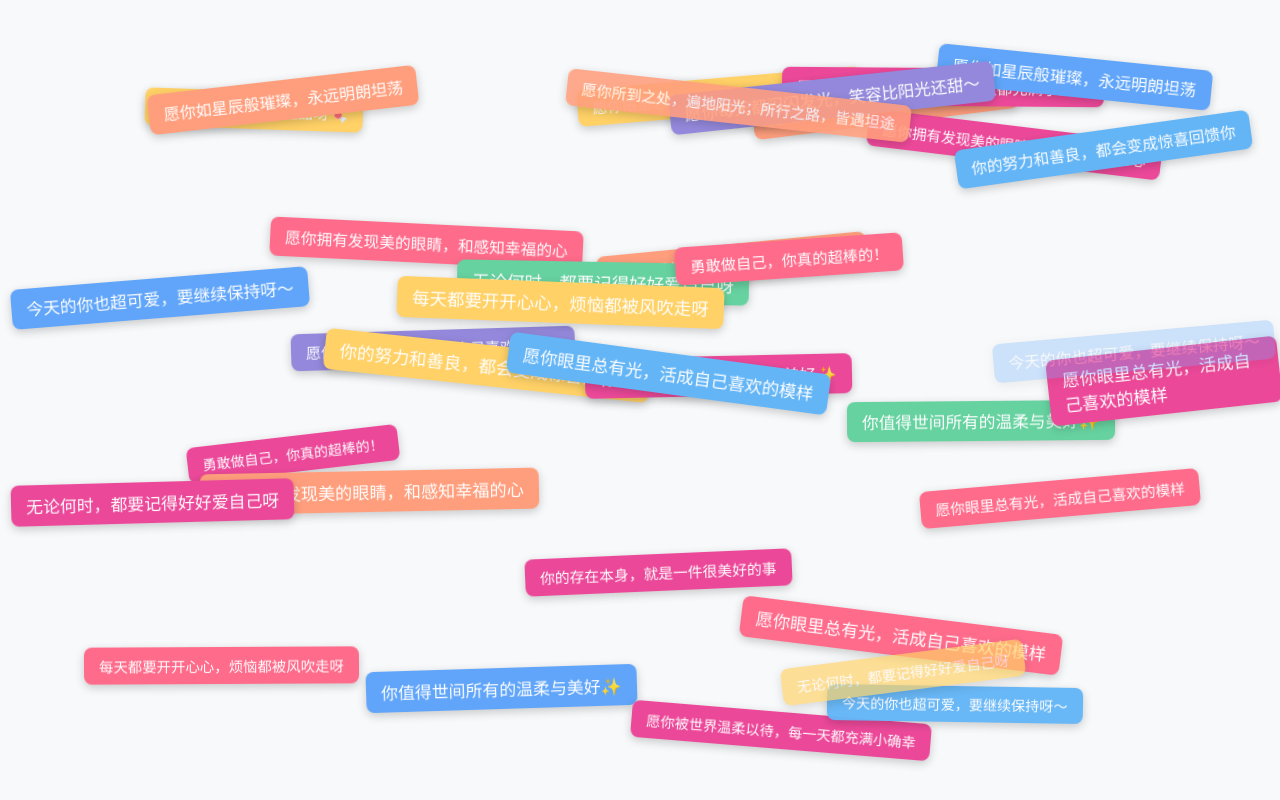
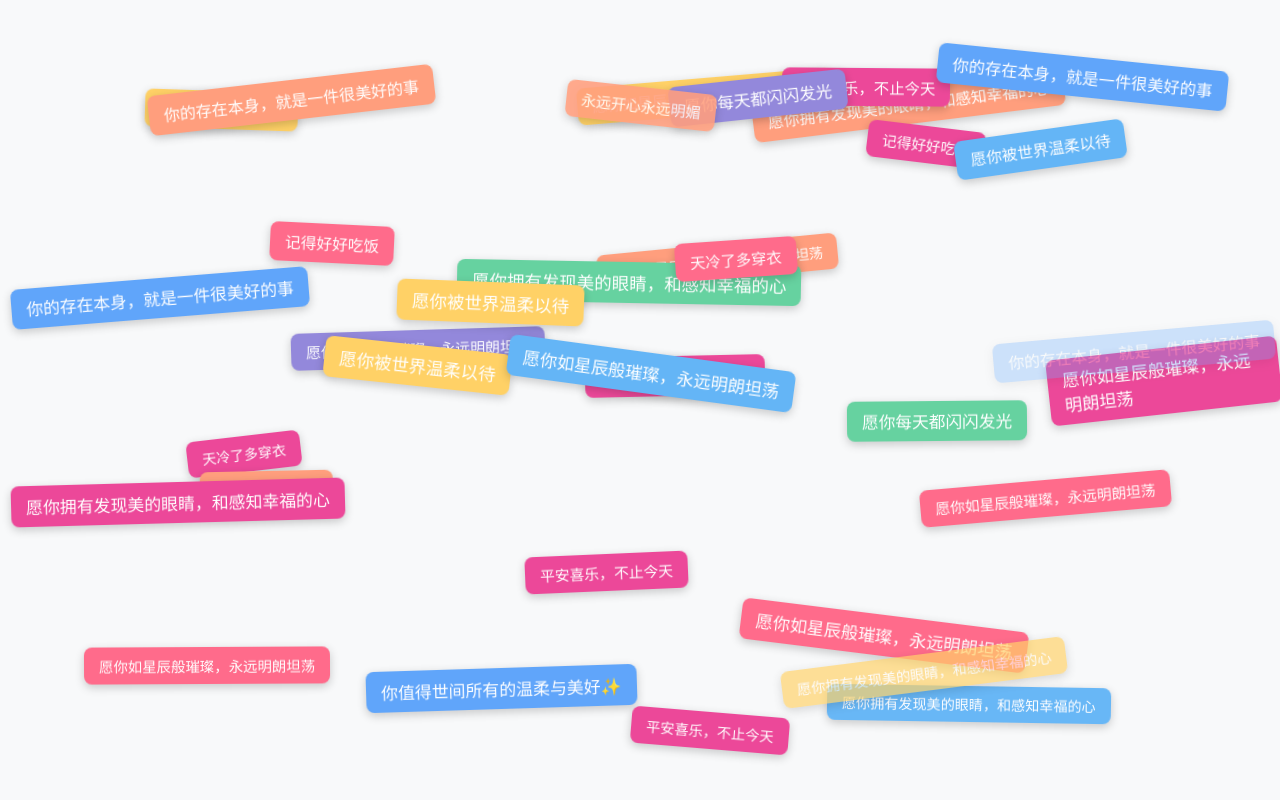
Before and after one commit to drdqh/miss, a plain HTML site: page index.html in a window 1280 px wide. Drawn offline with Linux system fonts and the light colour scheme.

Commit message:
Update index.html

```diff
--- a/index.html
+++ b/index.html
@@ -36,21 +36,16 @@
     <script>
         // 女生专属祝福语列表
         const blessingList = [
-            "愿你每天都闪闪发光，笑容比阳光还甜～",
+            "愿你每天都闪闪发光",
             "你值得世间所有的温柔与美好✨",
-            "做自己的女王，不卑不亢，光芒万丈",
-            "愿你眼里总有光，活成自己喜欢的模样",
-            "每天都要开开心心，烦恼都被风吹走呀",
-            "你的努力和善良，都会变成惊喜回馈你",
             "愿你如星辰般璀璨，永远明朗坦荡",
-            "今天的你也超可爱，要继续保持呀～",
-            "无论何时，都要记得好好爱自己呀",
-            "愿你被世界温柔以待，每一天都充满小确幸",
+            "愿你被世界温柔以待",
             "你的存在本身，就是一件很美好的事",
-            "勇敢做自己，你真的超棒的！",
             "愿你拥有发现美的眼睛，和感知幸福的心",
-            "生活有点苦，但你超甜呀🍬",
-            "愿你所到之处，遍地阳光；所行之路，皆遇坦途"
+            "平安喜乐，不止今天",
+            "天冷了多穿衣",
+            "记得好好吃饭",
+            "永远开心永远明媚",
         ];
 
         // 文字框颜色列表（温柔明亮系）
```
